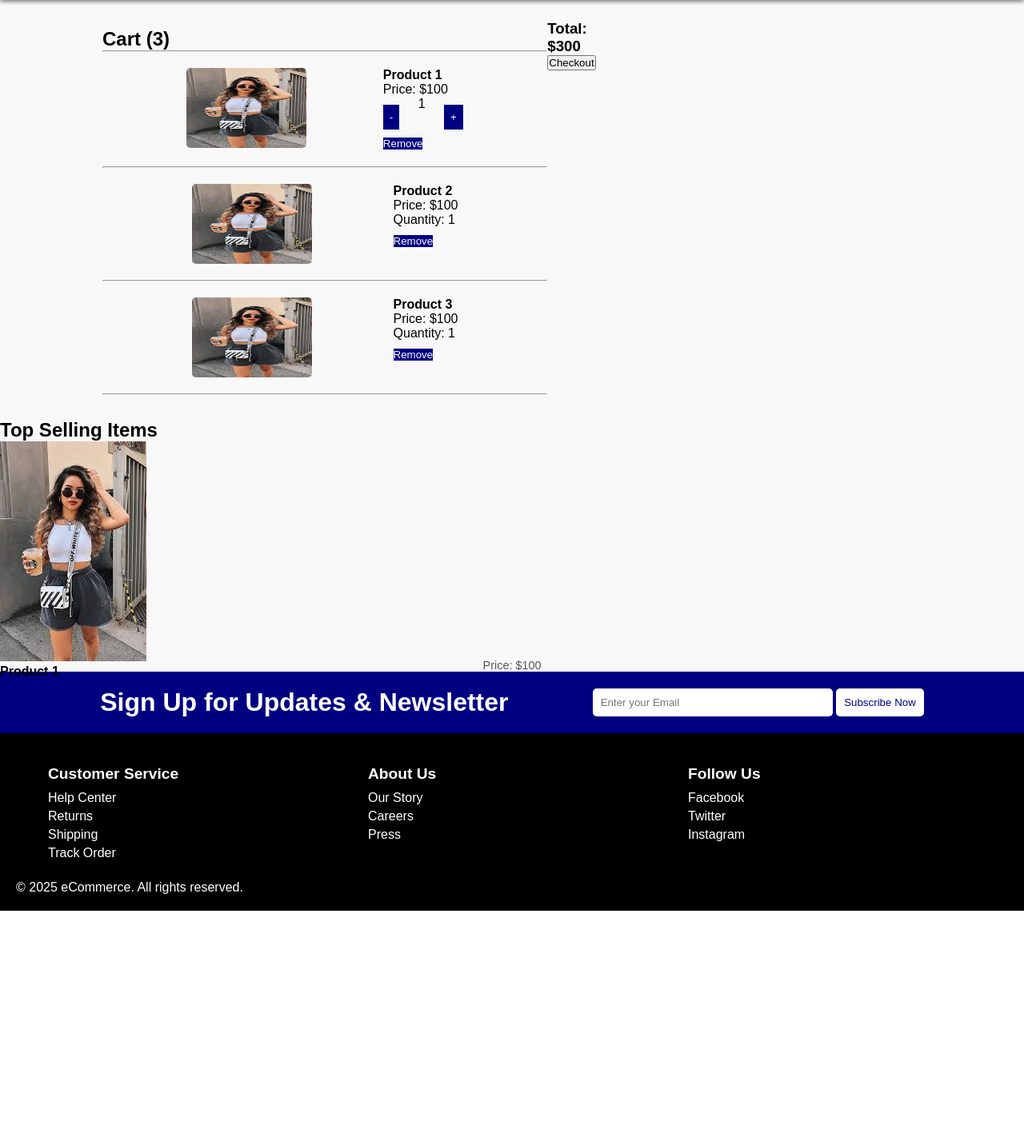
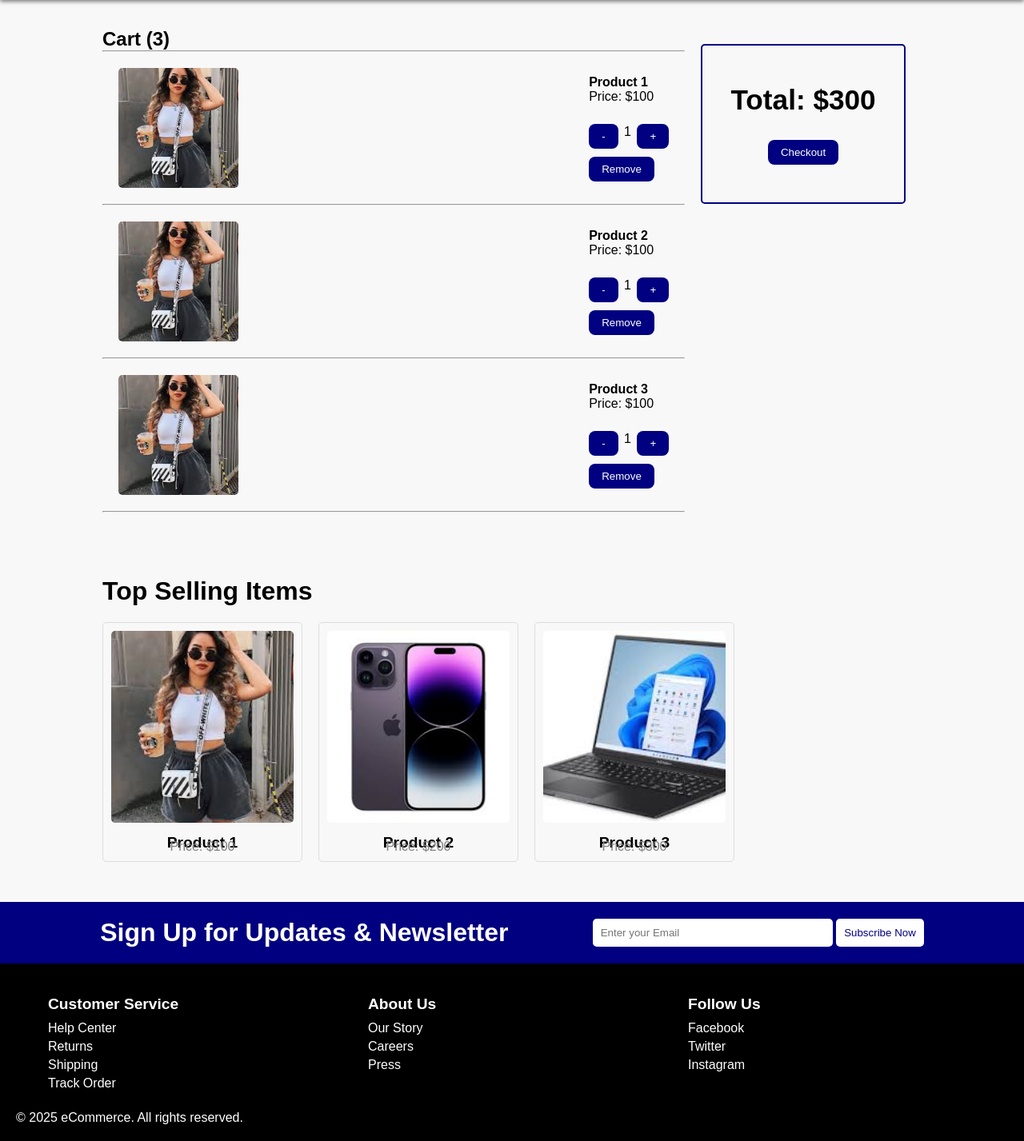
Before and after one commit to shanon082/E-commerce, a PHP site: page /cart.php in a window 1280 px wide. Shown: the part 70-1497 px from the top of the page at 80% size. Before the commit the page ends 1209 px from the top, so only its background shows below. Run offline with PHP 8.4, Linux system fonts and the light colour scheme.

Commit message:
E-commerce project php

```diff
--- a/cart.css
+++ /dev/null
@@ -1,71 +0,0 @@
-*{
-    margin: 0;
-    padding: 0;
-    box-sizing: border-box;
-}
-.contain{
-    width: 100%;
-    display: flex;
-    justify-content: center;
-    flex-direction: column;
-    margin-top: 75px;
-}
-
-.cart_card{
-    width: 70%;
-    display: flex;
-    justify-content: space-between;
-    margin: 10px 0;
-    padding:10px 10vw;
-    border-radius: 5px;
-}
-
-.cart{
-    width: 100%;
-    display: flex;
-    flex-direction: column;
-    justify-content: space-between;
-    margin: 10px 0;
-    border-radius: 5px;
-}
-
-.cart-item{
-    width: 100%;
-    display: flex;
-    justify-content: space-evenly;
-    margin: 10px 0;
-    border-radius: 5px;
-    padding: 10px;
-}
-
-.cart-item img{
-    width: 150px;
-    height: 100px;
-    border-radius: 5px;
-}
-
-.cart-item .cart-item-details button{
-    background-color: navy;
-    border: none;
-    margin-top: 10px;
-    color: white;
-}
-
-.cart-item .cart-item-details button:hover{
-    background-color: white;
-    color: navy;
-    border: 1px solid navy;
-}
-
-.quantity{
-    display: flex;
-    justify-content: space-between;
-    width: 100px;
-}
-
-.quantity button{
-    background-color: navy;
-    color: white;
-    border: none;
-    padding: 8px;
-}
--- a/cart.php
+++ b/cart.php
@@ -8,7 +8,7 @@ session_start();
     <meta charset="UTF-8">
     <meta name="viewport" content="width=device-width, initial-scale=1.0">
     <title>Cart</title>
-    <link rel="stylesheet" href="cart.css">
+    <link rel="stylesheet" href="cart_page.css">
 </head>
 
 <body>
@@ -17,7 +17,6 @@ session_start();
     <div class="contain">
         <section>
             <div class="cart_card">
-
                 <div class="cart">
                 <h1>Cart (3)</h1><hr>
                     <div class="cart-item">
@@ -39,7 +38,11 @@ session_start();
                         <div class="cart-item-details">
                             <h4>Product 2</h4>
                             <p>Price: $100</p>
-                            <p>Quantity: 1</p>
+                            <div class="quantity">
+                                <button>-</button>
+                                <span>1</span>
+                                <button>+</button>
+                            </div>
                             <button>Remove</button>
                         </div>
                     </div>
@@ -49,14 +52,18 @@ session_start();
                         <div class="cart-item-details">
                             <h4>Product 3</h4>
                             <p>Price: $100</p>
-                            <p>Quantity: 1</p>
+                            <div class="quantity">
+                                <button>-</button>
+                                <span>1</span>
+                                <button>+</button>
+                            </div>
                             <button>Remove</button>
                         </div>
                     </div>
                     <hr>
                 </div>
                 <div class="cart-total">
-                    <h3>Total: $300</h3>
+                    <h3>Total: <span>$300</span></h3>
                     <button>Checkout</button>
                 </div>
             </div>
@@ -71,6 +78,16 @@ session_start();
                         <h4>Product 1</h4>
                         <p>Price: $100</p>
                     </div>
+                    <div class="card">
+                        <img src="./images/phone.png" alt="Product 2" />
+                        <h4>Product 2</h4>
+                        <p>Price: $200</p>
+                    </div>
+                    <div class="card">
+                        <img src="./images/lap.png" alt="Product 3" />
+                        <h4>Product 3</h4>
+                        <p>Price: $300</p>
+                    </div>
                 </div>
             </div>
         </section>
--- /dev/null
+++ b/cart_page.css
@@ -0,0 +1,157 @@
+*{
+    margin: 0;
+    padding: 0;
+    box-sizing: border-box;
+}
+.contain{
+    width: 100%;
+    display: flex;
+    justify-content: center;
+    flex-direction: column;
+    margin-top: 75px;
+}
+
+.cart_card{
+    width: 100%;
+    display: flex;
+    justify-content: space-between;
+    margin: 10px 0;
+    padding:10px 10vw;
+    border-radius: 5px;
+}
+
+.cart{
+    width: 100%;
+    display: flex;
+    flex-direction: column;
+    justify-content: space-between;
+    margin: 10px 0;
+    border-radius: 5px;
+}
+
+.cart-item{
+    width: 100%;
+    display: flex;
+    justify-content: space-between;
+    margin: 10px 0;
+    border-radius: 5px;
+    padding: 10px 20px;
+    align-items: center;
+}
+
+.cart-item img{
+    width: 150px;
+    height: 150px;
+    border-radius: 5px;
+    object-fit: cover;
+}
+
+.cart-item .cart-item-details button{
+    background-color: navy;
+    border: none;
+    margin-top: 10px;
+    color: white;
+    padding: 8px 16px;
+    border-radius: 8px;
+}
+
+.cart-item .cart-item-details button:hover{
+    background-color: white;
+    color: navy;
+    border: 1px solid navy;
+    border-radius: 8px;
+}
+
+.quantity{
+    display: flex;
+    justify-content: space-between;
+    align-items: center;
+    width: 100px;
+    margin-top: 15px;
+}
+
+.quantity button{
+    background-color: navy;
+    color: white;
+    border: none;
+    padding: 5px 10px;
+    align-items: center;
+    border-radius: 5px;
+}
+
+.cart-total{
+    width: 350px;
+    height: 200px;
+    display: flex;
+    align-items: center;
+    justify-content: center;
+    flex-direction: column;
+    margin: 30px 20px;
+    padding: 10px;
+    border: 2px solid navy;
+    border-radius: 5px;
+}
+
+.cart-total h3{
+    margin-bottom: 30px;
+    font-size: 2.2rem;
+}
+
+.cart-total button{
+    background-color: navy;
+    border: none;
+    color: white;
+    padding: 8px 16px;
+    border-radius: 8px;
+}
+
+.cart-total button:hover{
+    background-color: white;
+    color: navy;
+    border: 1px solid navy;
+    border-radius: 8px;
+}
+
+.top-selling-items {
+    width: 100%;
+    margin-top: 50px;
+    margin-bottom: 50px;
+    padding: 0 10vw;
+}
+
+.top-selling-items h1 {
+    font-size: 2rem;
+    margin-bottom: 20px;
+}
+
+.top-selling-items-cards {
+    display: flex;
+    flex-wrap: wrap;
+    gap: 20px;
+}
+
+.top-selling-items .card {
+    width: 250px;
+    height: 300px;
+    border: 1px solid #ddd;
+    border-radius: 5px;
+    padding: 10px;
+    text-align: center;
+}
+
+.top-selling-items .card img {
+    width: 100%;
+    height: 240px;
+    border-radius: 5px;
+    object-fit: cover;
+}
+
+.top-selling-items .card h4 {
+    margin: 10px 0;
+    font-size: 1.2rem;
+}
+
+.top-selling-items .card p {
+    font-size: 1rem;
+    color: gray;
+}
```
